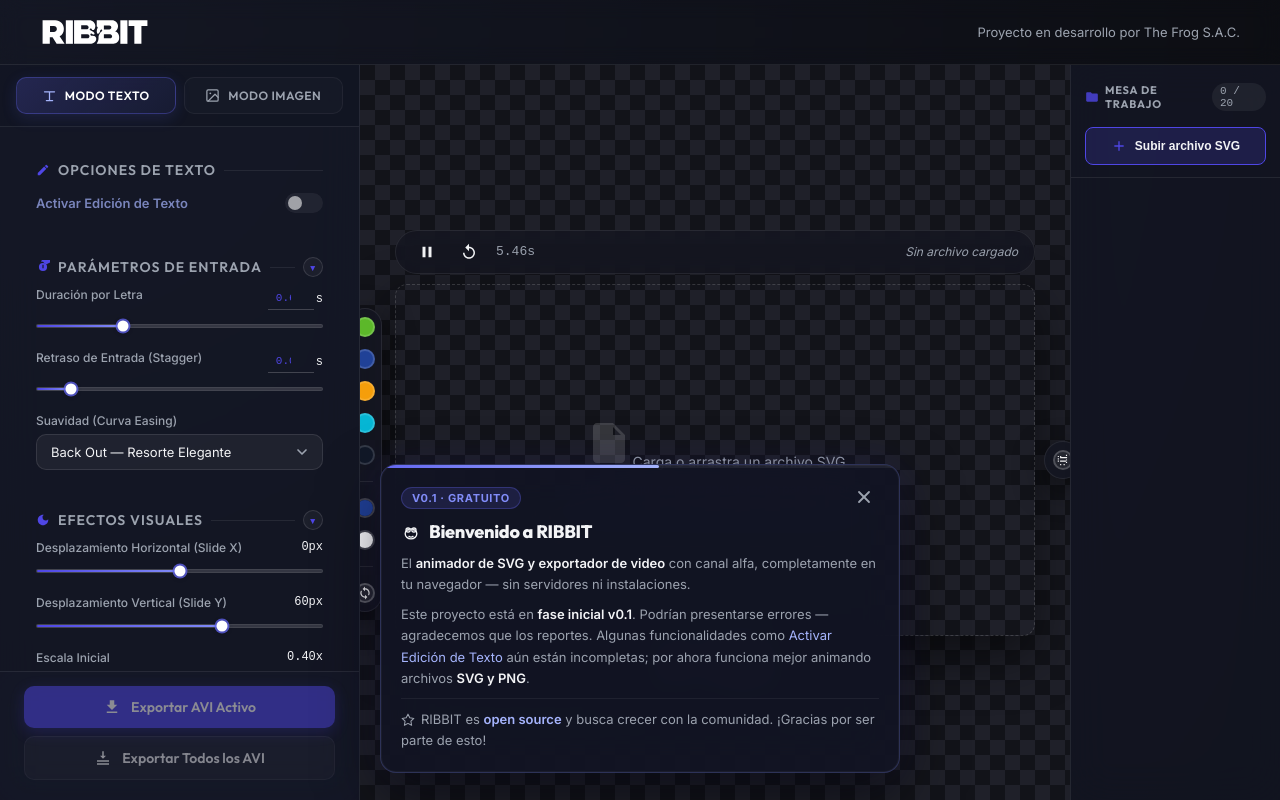
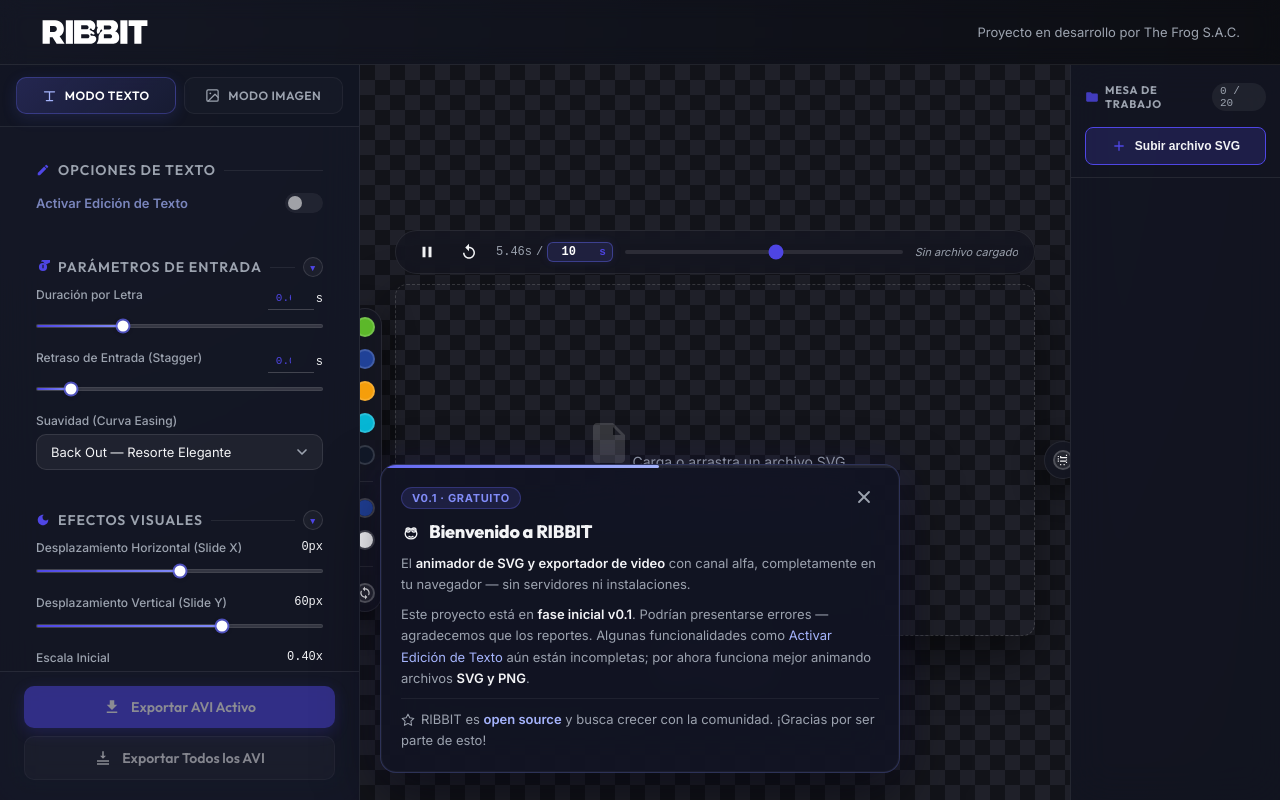
Before and after one commit to TheFrog-PE/ribbit-animator, a React (Vite) app: page / in a window 1280 px wide. Built offline with nearby package versions, Linux system fonts and the light colour scheme; a web font is replaced by a local one.

Commit message:
Implement true bounding box for SVG overflow prevention and improve node parser

```diff
--- a/src/components/Preview/PlaybackToolbar.tsx
+++ b/src/components/Preview/PlaybackToolbar.tsx
@@ -1,17 +1,43 @@
 import { PauseIcon, PlayIcon, ReplayIcon } from '../icons';
+import type { AnimConfig } from '../../types';
 
 interface Props {
   isPlaying: boolean;
   time: number;
+  totalDuration: number;
   onPlay: () => void;
   onPause: () => void;
   onReplay: () => void;
+  onSeek: (newTime: number) => void;
+  onChange: (patch: Partial<AnimConfig>) => void;
   fileLabel: string;
 }
 
-export function PlaybackToolbar({ isPlaying, time, onPlay, onPause, onReplay, fileLabel }: Props) {
+export function PlaybackToolbar({
+  isPlaying,
+  time,
+  totalDuration,
+  onPlay,
+  onPause,
+  onReplay,
+  onSeek,
+  onChange,
+  fileLabel
+}: Props) {
+  const handleSliderChange = (e: React.ChangeEvent<HTMLInputElement>) => {
+    onSeek(parseFloat(e.target.value));
+  };
+
+  const handleDurationChange = (e: React.ChangeEvent<HTMLInputElement>) => {
+    const val = parseFloat(e.target.value);
+    if (!isNaN(val) && val >= 0) {
+      onChange({ clipDuration: val });
+    }
+  };
+
   return (
-    <div className="preview-top-bar">
+    <div className="preview-top-bar" style={{ display: 'flex', alignItems: 'center', gap: '12px', width: '100%' }}>
+      {/* Botones de reproducción */}
       {isPlaying ? (
         <button className="toolbar-btn" title="Pausar" onClick={onPause}>
           <PauseIcon />
@@ -24,9 +50,70 @@
       <button className="toolbar-btn" title="Reiniciar" onClick={onReplay}>
         <ReplayIcon />
       </button>
-      <span style={{ fontSize: 13, fontFamily: 'monospace', color: 'var(--text-sub)' }}>{time.toFixed(2)}s</span>
-      <div style={{ flex: 1 }} />
-      <span style={{ fontSize: 12, color: 'var(--text-sub)', fontStyle: 'italic' }}>{fileLabel}</span>
+
+      {/* Tiempos de reproducción: Actual / Total (Editable) */}
+      <div style={{ display: 'flex', alignItems: 'center', gap: '4px', fontSize: 12, fontFamily: 'monospace', color: 'var(--text-sub)', whiteSpace: 'nowrap' }}>
+        <span>{time.toFixed(2)}s</span>
+        <span>/</span>
+        <div style={{
+          display: 'inline-flex',
+          alignItems: 'center',
+          background: 'rgba(99, 102, 241, 0.15)',
+          border: '1px solid rgba(99, 102, 241, 0.45)',
+          borderRadius: '6px',
+          padding: '2px 6px',
+          boxShadow: '0 0 10px rgba(99, 102, 241, 0.1)',
+          transition: 'border-color 0.2s, box-shadow 0.2s',
+        }}>
+          <input
+            type="number"
+            min="0.1"
+            max="120"
+            step="0.1"
+            value={totalDuration}
+            onChange={handleDurationChange}
+            style={{
+              width: '44px',
+              background: 'transparent',
+              border: 'none',
+              color: '#ffffff',
+              fontWeight: '700',
+              fontFamily: 'monospace',
+              fontSize: '12px',
+              textAlign: 'center',
+              outline: 'none',
+              padding: 0,
+            }}
+            title="Editar duración total del clip"
+          />
+          <span style={{ color: 'var(--accent)', fontWeight: '600', marginLeft: '1px', fontSize: '11px' }}>s</span>
+        </div>
+      </div>
+
+      {/* Línea de tiempo interactiva (Scrubber Slider) */}
+      <input
+        type="range"
+        min={0}
+        max={totalDuration || 10}
+        step={0.01}
+        value={time}
+        onChange={handleSliderChange}
+        className="playback-timeline"
+        style={{
+          flex: 1,
+          cursor: 'pointer',
+          accentColor: 'var(--accent)',
+          height: '4px',
+          borderRadius: '2px',
+          background: 'rgba(255, 255, 255, 0.1)',
+          outline: 'none',
+          WebkitAppearance: 'none'
+        }}
+      />
+
+      <span style={{ fontSize: 11, color: 'var(--text-sub)', fontStyle: 'italic', whiteSpace: 'nowrap', overflow: 'hidden', textOverflow: 'ellipsis', maxWidth: '120px' }} title={fileLabel}>
+        {fileLabel}
+      </span>
     </div>
   );
 }
--- a/src/components/Preview/PreviewPane.tsx
+++ b/src/components/Preview/PreviewPane.tsx
@@ -47,7 +47,7 @@
     rendererRef.current?.applyTime(t, configRef.current);
   }, []);
 
-  const { isPlaying, time, play, pause, replay } = usePlayback(totalDuration, onTick);
+  const { isPlaying, time, play, pause, replay, seek } = usePlayback(totalDuration, onTick);
 
   // Repinta el frame actual cuando cambia el renderer (nuevo archivo/modo) o la config en pausa.
   useEffect(() => {
@@ -74,16 +74,24 @@
       <PlaybackToolbar
         isPlaying={isPlaying}
         time={time}
+        totalDuration={totalDuration}
         onPlay={play}
         onPause={pause}
         onReplay={replay}
+        onSeek={seek}
+        onChange={onChange}
         fileLabel={currentFileLabel}
       />
 
       <div className="preview-window">
         <SvgStage svgEl={svgEl} onRequestUpload={onRequestUpload} imageModeActive={config.imageModeActive} />
 
-        <PresetsFloatingBar config={config} onChange={onChange} originalColors={originalColors} />
+        <PresetsFloatingBar
+          config={config}
+          onChange={onChange}
+          originalColors={originalColors}
+          onRandomize={replay}
+        />
         <MotionBlurToggle config={config} onChange={onChange} />
 
         {sceneError && (
--- a/src/hooks/usePlayback.ts
+++ b/src/hooks/usePlayback.ts
@@ -76,5 +76,12 @@
     }
   }, [totalDuration]);
 
-  return { isPlaying, time, play, pause, replay };
+  const seek = useCallback((newTime: number) => {
+    const t = Math.max(0, Math.min(totalDuration, newTime));
+    timeRef.current = t;
+    setTime(t);
+    onTickRef.current(t);
+  }, [totalDuration]);
+
+  return { isPlaying, time, play, pause, replay, seek };
 }
--- a/src/hooks/useSvgScene.ts
+++ b/src/hooks/useSvgScene.ts
@@ -50,7 +50,7 @@
     return new FrameRenderer(parsed.svgEl, letters);
   }, [parsed, letters]);
 
-  const totalDuration = 10.0;
+  const totalDuration = config.clipDuration;
 
   return { parsed, renderer, totalDuration, error };
 }
--- a/src/index.css
+++ b/src/index.css
@@ -588,7 +588,7 @@
   align-items: center;
   position: relative;
   background: transparent;
-  overflow: visible !important;
+  overflow: visible !important; /* Devuelve la visibilidad de los paneles de colores y dados exteriores */
   box-shadow: 0 20px 50px rgba(0, 0, 0, 0.5);
   padding: 24px; /* Padding interior reducido */
 }
@@ -607,7 +607,6 @@
   max-width: 100%;
   max-height: 100%;
   object-fit: contain;
-  overflow: visible !important;
 }
 
 .svg-holder-empty {
--- a/src/lib/exportEngine.ts
+++ b/src/lib/exportEngine.ts
@@ -47,8 +47,7 @@
 
   const exportWidth = 960;
   const exportHeight = 540;
-  const EXPORT_VIDEO_DURATION = 10.0;
-  const totalFrames = Math.max(1, Math.ceil(EXPORT_VIDEO_DURATION * config.fps));
+  const totalFrames = Math.max(1, Math.ceil(config.clipDuration * config.fps));
 
   const originalViewBox = svgEl.getAttribute('viewBox');
   const originalWidth = svgEl.getAttribute('width');
--- a/src/lib/frameRenderer.ts
+++ b/src/lib/frameRenderer.ts
@@ -126,9 +126,8 @@
       this.svgEl.style.filter = '';
     }
 
-    // Forzamos overflow visible para que los elementos que salen de los límites
-    // del viewBox durante la animación no queden recortados.
-    this.svgEl.setAttribute('overflow', 'visible');
+    // Quitamos la sobreescritura forzada de overflow visible
+    // this.svgEl.setAttribute('overflow', 'visible');
 
     // Stagger normalizado: si hay muchos elementos, comprimimos el stagger
     // automáticamente para que la animación de entrada nunca dure más de 2s.
@@ -145,7 +144,7 @@
     }
 
     const entranceDuration = getTotalAnimationDuration(this.letters, effectiveConfig);
-    const VISUAL_DURATION = 10.0;
+    const VISUAL_DURATION = config.clipDuration;
     const animDuration = Math.min(entranceDuration, VISUAL_DURATION / 2);
     let evalTime = t;
     if (t < animDuration) {
--- a/src/lib/svgParser.ts
+++ b/src/lib/svgParser.ts
@@ -1,7 +1,7 @@
 import type { ParsedLetter, ParsedSvg, SvgTextNode } from '../types';
 
-const SHAPE_SELECTOR = 'path, polygon, polyline, rect, circle, ellipse, line, image';
-const EXTRA_GROUP_HINT = /bg|background|mascot|logo|deco/i;
+const SHAPE_SELECTOR = 'path, polygon, polyline, rect, circle, ellipse, line, image, text';
+const EXTRA_GROUP_HINT = /bg|background/i;
 
 let hiddenHost: HTMLDivElement | null = null;
 
@@ -27,6 +27,8 @@
   }
   const width = parseFloat(svgEl.getAttribute('width') || '0') || 300;
   const height = parseFloat(svgEl.getAttribute('height') || '0') || 150;
+  // Si no tiene viewBox, lo inyectamos físicamente para habilitar la contención de escala del navegador
+  svgEl.setAttribute('viewBox', `0 0 ${width} ${height}`);
   return { minX: 0, minY: 0, width, height };
 }
 
@@ -204,7 +206,27 @@
   host.appendChild(svgEl);
 
   try {
-    const viewBox = parseViewBox(svgEl);
+    let viewBox = parseViewBox(svgEl);
+
+    // Calcular la verdadera caja de límites (bounding box) de los gráficos del SVG.
+    // Esto asegura que incluso si el archivo tiene un viewBox falso, chato, enorme o elementos desbordados,
+    // se reajuste al tamaño real de los píxeles dibujados.
+    try {
+      const bbox = svgEl.getBBox();
+      if (bbox.width > 0 && bbox.height > 0) {
+        // Añadir padding visual del 5% del tamaño para que no quede rasante a los bordes
+        const padX = bbox.width * 0.05;
+        const padY = bbox.height * 0.05;
+        const minX = bbox.x - padX;
+        const minY = bbox.y - padY;
+        const width = bbox.width + padX * 2;
+        const height = bbox.height + padY * 2;
+        svgEl.setAttribute('viewBox', `${minX} ${minY} ${width} ${height}`);
+        viewBox = { minX, minY, width, height };
+      }
+    } catch {
+      // Si falla getBBox (en algunos SVGs vacíos o corruptos), conservamos el parseado original
+    }
     const outlineLetters: ParsedLetter[] = []
     const fillLetters: ParsedLetter[] = [];
     const extraGroups: SVGGraphicsElement[] = [];
--- a/src/types.ts
+++ b/src/types.ts
@@ -46,6 +46,9 @@
   imageWiggleIntensity: number;
   imageShineEnabled: boolean;
   imageShineColor: string;
+
+  // Duración total del clip editable por el usuario
+  clipDuration: number;
 }
 
 export const DEFAULT_CONFIG: AnimConfig = {
@@ -92,6 +95,9 @@
   imageWiggleIntensity: 5,
   imageShineEnabled: false,
   imageShineColor: '#ffffff',
+
+  // Duración por defecto del clip
+  clipDuration: 10.0,
 };
 
 export interface PresetDef {
```
Also changed, not shown: src/components/Preview/PresetsFloatingBar.tsx (+6 -1 lines), src/components/Preview/SvgStage.tsx (+10 -0 lines).
